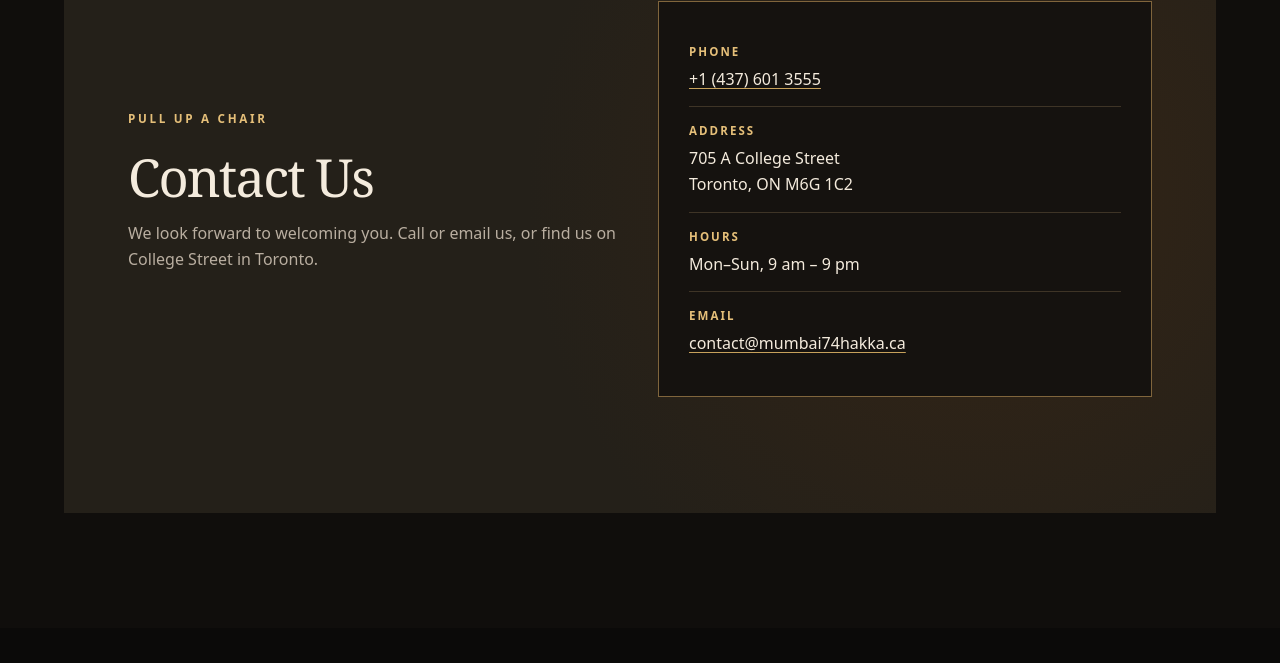
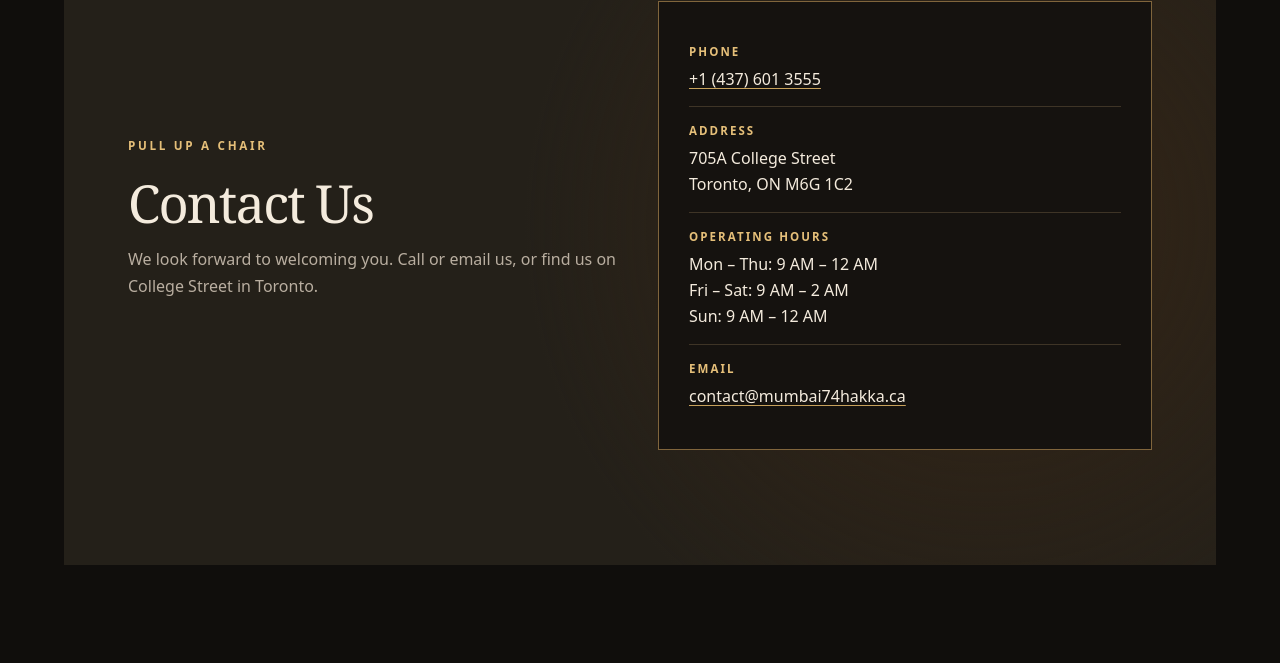
Before and after one commit to codeoftanzil/Mumbai74Hakka, a plain HTML site: page index.html in a window 1280 px wide. Shown: the part 6461-7124 px from the top of the page. Drawn offline with Linux system fonts and the light colour scheme.

Commit message:
24 November 2026 05:14:31 PM

```diff
--- a/index.html
+++ b/index.html
@@ -331,7 +331,7 @@
   </div>
 </section>
     <!-- Contact -->
-    <section class="contact section-pad" id="contact" aria-labelledby="contact-title"><div class="shell contact-grid"><div><p class="eyebrow">Pull up a chair</p><h2 id="contact-title">Contact Us</h2><p>We look forward to welcoming you. Call or email us, or find us on College Street in Toronto.</p></div><div class="contact-details"><p><span>Phone</span><strong><a href="tel:+14376013555">+1 (437) 601 3555</a></strong></p><p><span>Address</span><strong>705 A College Street<br>Toronto, ON M6G 1C2</strong></p><p><span>Hours</span><strong>Mon–Sun, 9 am – 9 pm</strong></p><p><span>Email</span><strong><a href="mailto:contact@mumbai74hakka.ca">contact@mumbai74hakka.ca</a></strong></p></div></div></section>
+    <section class="contact section-pad" id="contact" aria-labelledby="contact-title"><div class="shell contact-grid"><div><p class="eyebrow">Pull up a chair</p><h2 id="contact-title">Contact Us</h2><p>We look forward to welcoming you. Call or email us, or find us on College Street in Toronto.</p></div><div class="contact-details"><p><span>Phone</span><strong><a href="tel:+14376013555">+1 (437) 601 3555</a></strong></p><p><span>Address</span><strong>705A College Street<br>Toronto, ON M6G 1C2</strong></p><p><span>Operating Hours</span><strong>Mon – Thu: 9 AM – 12 AM<br>Fri – Sat: 9 AM – 2 AM<br>Sun: 9 AM – 12 AM</strong></p><p><span>Email</span><strong><a href="mailto:contact@mumbai74hakka.ca">contact@mumbai74hakka.ca</a></strong></p></div></div></section>
   </main>
   <!-- Footer -->
   <footer class="site-footer"><div class="shell footer-top"><div><a class="brand" href="#home"><span class="brand-mark" aria-hidden="true">✦</span><span><strong>MUMBAI <em>74</em> HAKKA</strong><small>Hakka-inspired dining</small></span></a><p>Real homemade food made with real ingredients — homemade comfort plus the authentic taste of Hakka, pasta and salad. Delivered weekly across the GTA.</p><p>Smart Eating for Modern You.</p></div><nav aria-label="Footer navigation"><a href="#home">Home</a><a href="#about">About</a><a href="#menu">Menu</a><a href="#contact">Contact</a></nav></div><div class="shell footer-bottom"><span>© Mumbai 74 Hakka. Menu preview.</span><span>Sample menu for client review.</span></div></footer>
```
